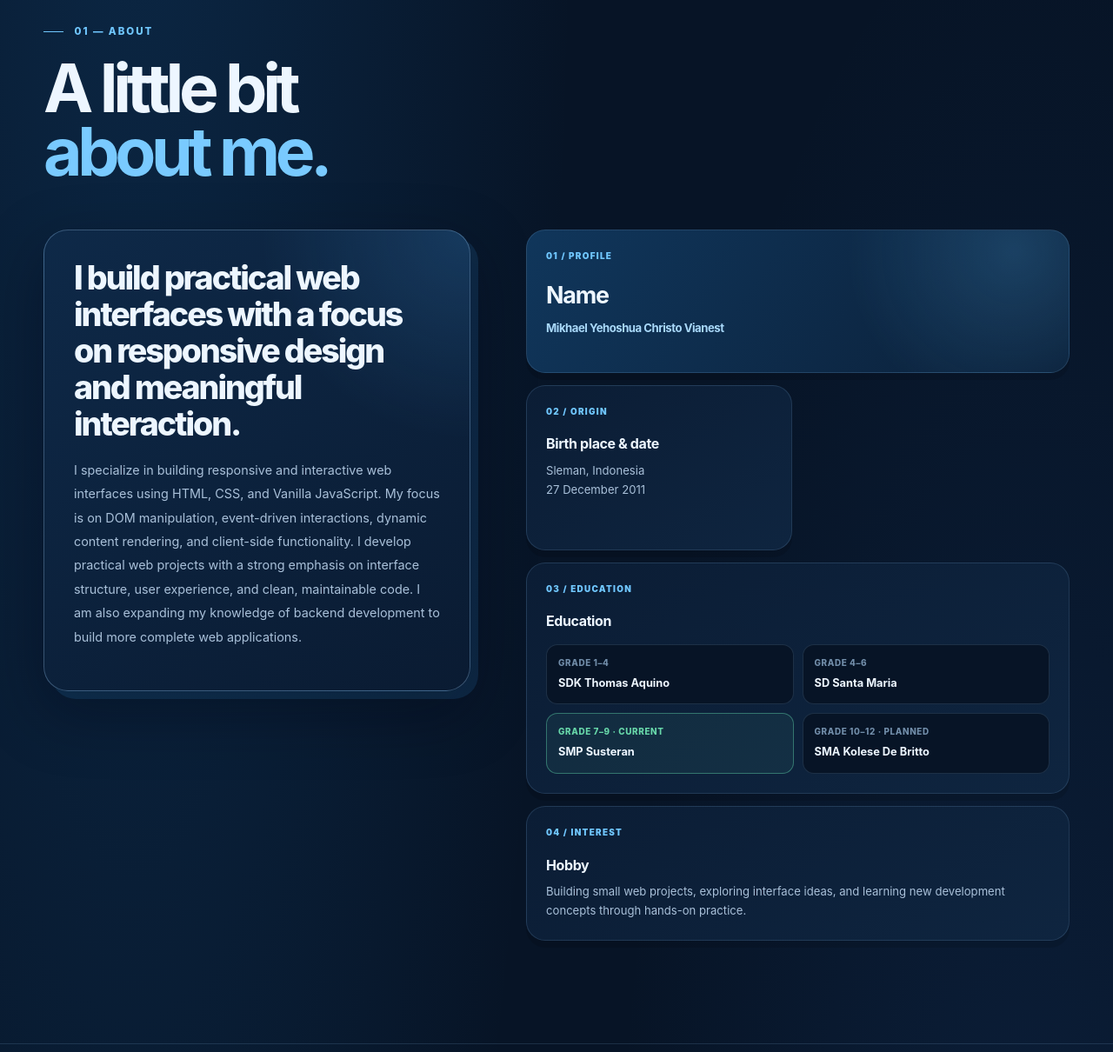
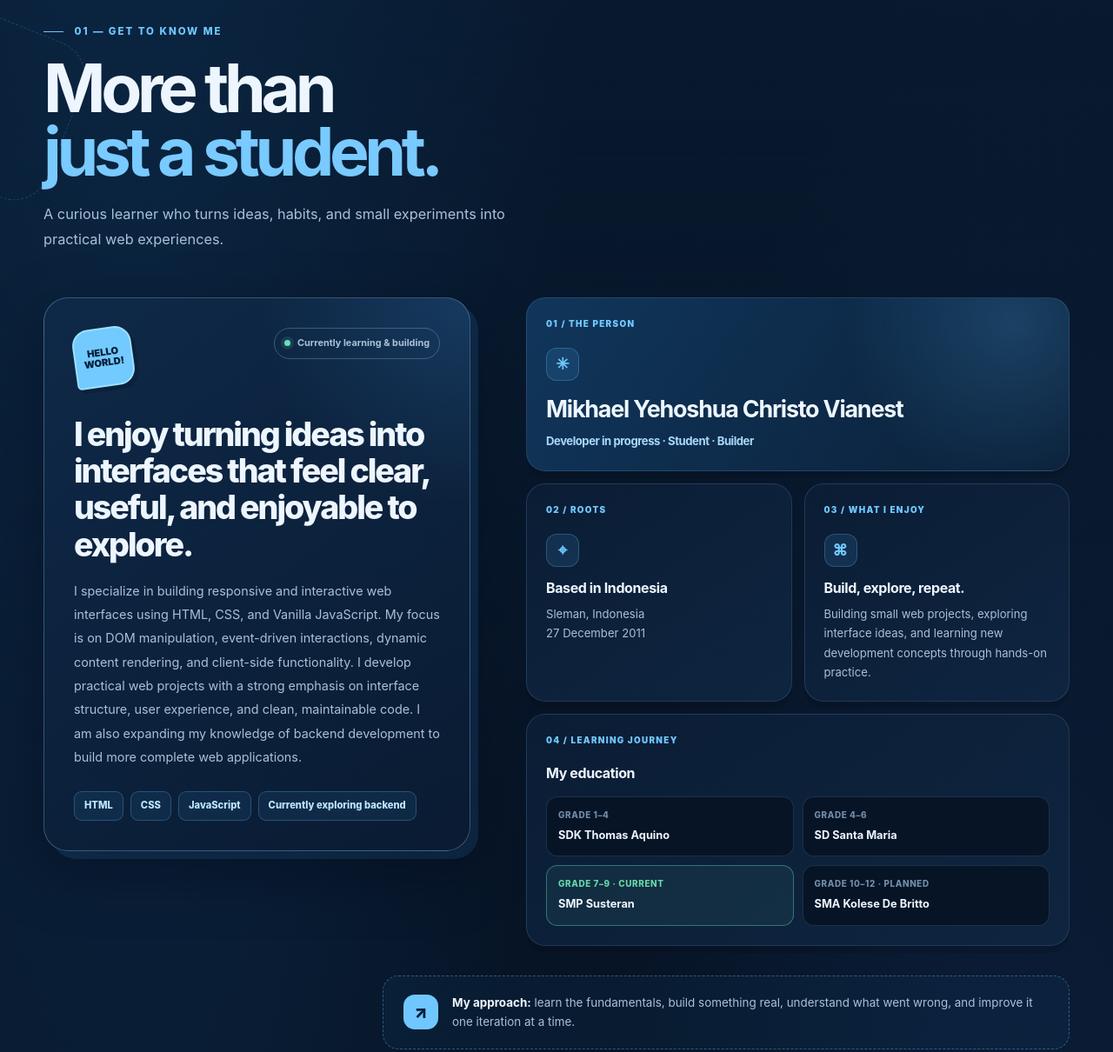
Before and after one commit to deheybros-web/Mikhael-Christo-Landing-Page, a plain HTML site: page main_page/index.html in a window 1280 px wide. Shown: the part 1060-2270 px from the top of the page at 87% size. Drawn offline with Linux system fonts and the light colour scheme.

Commit message:
Update index.html

```diff
--- a/main_page/index.html
+++ b/main_page/index.html
@@ -4,13 +4,17 @@
   <meta charset="UTF-8">
   <meta name="viewport" content="width=device-width, initial-scale=1.0">
   <meta name="description" content="Mikhael Christo — Front-End Web Developer portfolio focused on responsive interfaces and Vanilla JavaScript.">
-  <meta name="theme-color" content="#0a0d14">
+  <meta name="theme-color" content="#071426">
   <title>Mikhael Christo | Front-End Web Developer</title>
   <link rel="stylesheet" href="../css/style.css">
   <script>
     (() => {
-      const savedTheme = localStorage.getItem('theme');
-      if (savedTheme === 'light') document.documentElement.dataset.theme = 'light';
+      try {
+        const savedTheme = localStorage.getItem('theme');
+        if (savedTheme === 'light') document.documentElement.dataset.theme = 'light';
+      } catch (error) {
+        // The site still works when browser storage is unavailable.
+      }
     })();
   </script>
 </head>
@@ -76,31 +80,59 @@
       </div>
     </section>
 
-    <section class="section section-border" id="about">
+    <section class="section section-border about-section" id="about">
       <div class="container">
-        <div class="section-heading reveal">
-          <p class="eyebrow"><span></span> 01 — About</p>
-          <h2>A little bit<br><em>about me.</em></h2>
+        <div class="section-heading reveal about-heading">
+          <p class="eyebrow"><span></span> 01 — Get to know me</p>
+          <h2>More than<br><em>just a student.</em></h2>
+          <p class="section-lead">A curious learner who turns ideas, habits, and small experiments into practical web experiences.</p>
         </div>
 
         <div class="about-layout">
           <div class="about-intro reveal">
-            <p class="large-copy">I build practical web interfaces with a focus on responsive design and meaningful interaction.</p>
+            <div class="about-intro-top">
+              <span class="about-sticker" aria-hidden="true">HELLO<br>WORLD!</span>
+              <span class="about-status"><span></span> Currently learning & building</span>
+            </div>
+            <p class="large-copy">I enjoy turning ideas into interfaces that feel clear, useful, and enjoyable to explore.</p>
             <p>I specialize in building responsive and interactive web interfaces using HTML, CSS, and Vanilla JavaScript. My focus is on DOM manipulation, event-driven interactions, dynamic content rendering, and client-side functionality. I develop practical web projects with a strong emphasis on interface structure, user experience, and clean, maintainable code. I am also expanding my knowledge of backend development to build more complete web applications.</p>
+            <div class="about-toolkit" aria-label="Core technologies">
+              <span>HTML</span><span>CSS</span><span>JavaScript</span><span>Currently exploring backend</span>
+            </div>
           </div>
 
           <div class="about-facts reveal reveal-delay">
             <article class="fact-card fact-card-name">
-              <span class="fact-number">01 / PROFILE</span>
-              <div><h3>Name</h3><p>Mikhael Yehoshua Christo Vianest</p></div>
+              <span class="fact-number">01 / THE PERSON</span>
+              <div class="fact-content">
+                <span class="fact-icon" aria-hidden="true">✳</span>
+                <h3>Mikhael Yehoshua Christo Vianest</h3>
+                <p>Developer in progress · Student · Builder</p>
+              </div>
             </article>
-            <article class="fact-card">
-              <span class="fact-number">02 / ORIGIN</span>
-              <div><h3>Birth place & date</h3><p>Sleman, Indonesia<br>27 December 2011</p></div>
+
+            <article class="fact-card fact-card-origin">
+              <span class="fact-number">02 / ROOTS</span>
+              <div class="fact-content">
+                <span class="fact-icon" aria-hidden="true">⌖</span>
+                <h3>Based in Indonesia</h3>
+                <p>Sleman, Indonesia<br>27 December 2011</p>
+              </div>
             </article>
+
+            <article class="fact-card fact-card-hobby">
+              <span class="fact-number">03 / WHAT I ENJOY</span>
+              <div class="fact-content">
+                <span class="fact-icon" aria-hidden="true">⌘</span>
+                <h3>Build, explore, repeat.</h3>
+                <p>Building small web projects, exploring interface ideas, and learning new development concepts through hands-on practice.</p>
+              </div>
+            </article>
+
             <article class="fact-card fact-card-wide">
-              <span class="fact-number">03 / EDUCATION</span>
-              <div><h3>Education</h3>
+              <span class="fact-number">04 / LEARNING JOURNEY</span>
+              <div class="fact-content">
+                <h3>My education</h3>
                 <div class="education-timeline">
                   <div><span>Grade 1–4</span><strong>SDK Thomas Aquino</strong></div>
                   <div><span>Grade 4–6</span><strong>SD Santa Maria</strong></div>
@@ -109,11 +141,12 @@
                 </div>
               </div>
             </article>
-            <article class="fact-card fact-card-wide fact-card-hobby">
-              <span class="fact-number">04 / INTEREST</span>
-              <div><h3>Hobby</h3><p>Building small web projects, exploring interface ideas, and learning new development concepts through hands-on practice.</p></div>
-            </article>
           </div>
+        </div>
+
+        <div class="about-bottom-note reveal">
+          <span class="about-bottom-mark" aria-hidden="true">↗</span>
+          <p><strong>My approach:</strong> learn the fundamentals, build something real, understand what went wrong, and improve it one iteration at a time.</p>
         </div>
       </div>
     </section>
@@ -169,17 +202,17 @@
           </div>
           <div class="project-grid" id="projectGrid">
             <article class="project-card reveal" data-category="gaming">
-              <div class="project-image"><img src="../assets/img/project1.PNG" alt="ShiftTiers project preview" loading="lazy"><span class="project-index">01</span></div>
+              <div class="project-image"><img src="../assets/img/project1.png" alt="ShiftTiers project preview" loading="lazy"><span class="project-index">01</span></div>
               <div class="project-content"><div class="project-tags"><span>Community</span><span>Gaming</span></div><h4>ShiftTiers</h4><p>A Minecraft PvP community platform for players, tiering, and community identity.</p><a class="project-link" href="https://shiftiers.vercel.app" target="_blank" rel="noopener noreferrer">Visit project <span>↗</span></a></div>
             </article>
 
             <article class="project-card reveal reveal-delay" data-category="school">
-              <div class="project-image"><img src="../assets/img/project2.PNG" alt="PPS project preview" loading="lazy"><span class="project-index">02</span></div>
+              <div class="project-image"><img src="../assets/img/project2.png" alt="PPS project preview" loading="lazy"><span class="project-index">02</span></div>
               <div class="project-content"><div class="project-tags"><span>School</span><span>Landing Page</span></div><h4>Persatuan Pelajar Spesus</h4><p>A student-organization website built to present identity, activities, and information.</p><a class="project-link" href="https://persatuanpelajarspesus.netlify.app" target="_blank" rel="noopener noreferrer">Visit project <span>↗</span></a></div>
             </article>
 
             <article class="project-card reveal" data-category="web">
-              <div class="project-image"><img src="../assets/img/project3.PNG" alt="Ayam Empuk Mba Amel project preview" loading="lazy"><span class="project-index">03</span></div>
+              <div class="project-image"><img src="../assets/img/project3.png" alt="Ayam Empuk Mba Amel project preview" loading="lazy"><span class="project-index">03</span></div>
               <div class="project-content"><div class="project-tags"><span>Client</span><span>Restaurant</span></div><h4>Ayam Empuk Mba Amel</h4><p>A lightweight restaurant landing page concept with a clear, local-business focused layout.</p><a class="project-link" href="https://ayam-mba-amel.vercel.app" target="_blank" rel="noopener noreferrer">Visit project <span>↗</span></a></div>
             </article>
 
@@ -189,16 +222,16 @@
             </article>
 
             <article class="project-card reveal" data-category="web">
-              <div class="project-image"><img src="../assets/img/project5.PNG" alt="Liam Juragan online game store project preview" loading="lazy"><span class="project-index">05</span></div>
+              <div class="project-image"><img src="../assets/img/project5.png" alt="Liam Juragan online game store project preview" loading="lazy"><span class="project-index">05</span></div>
               <div class="project-content"><div class="project-tags"><span>E-Commerce</span><span>Gaming</span></div><h4>Liam Juragan</h4><p>An online game store concept focused on simple navigation and product presentation.</p><a class="project-link" href="https://liamjuraganstore.netlify.app" target="_blank" rel="noopener noreferrer">Visit project <span>↗</span></a></div>
             </article>
 
             <article class="project-card reveal reveal-delay" data-category="web">
-              <div class="project-image"><img src="../assets/img/project6.PNG" alt="Kopidia cafe website preview" loading="lazy"><span class="project-index">06</span></div>
+              <div class="project-image"><img src="../assets/img/project6.png" alt="Kopidia cafe website preview" loading="lazy"><span class="project-index">06</span></div>
               <div class="project-content"><div class="project-tags"><span>Website</span><span>Café</span></div><h4>Kopidia</h4><p>A café website designed to introduce the brand, present its atmosphere, and make key information easy to explore.</p><a class="project-link" href="https://kopidia.vercel.app" target="_blank" rel="noopener noreferrer">Visit project <span>↗</span></a></div>
             </article>
             <article class="project-card reveal" data-category="tools">
-              <div class="project-image"><img src="../assets/img/project7.PNG" alt="Password Generator project preview" loading="lazy"><span class="project-index">07</span></div>
+              <div class="project-image"><img src="../assets/img/project7.png" alt="Password Generator project preview" loading="lazy"><span class="project-index">07</span></div>
               <div class="project-content"><div class="project-tags"><span>HTML</span><span>CSS</span><span>JavaScript</span></div><h4>Password Generator</h4><p>A browser-based utility for generating random passwords through a simple, interactive interface.</p><a class="project-link" href="https://passgen-mycv.vercel.app" target="_blank" rel="noopener noreferrer">Visit project <span>↗</span></a></div>
             </article>
           </div>
```
